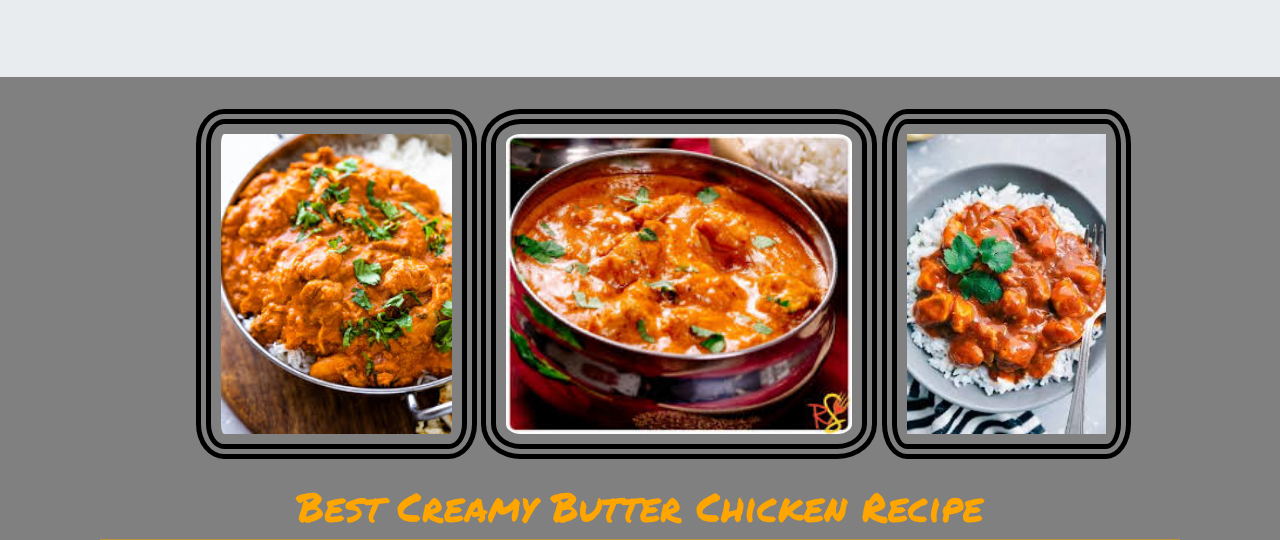
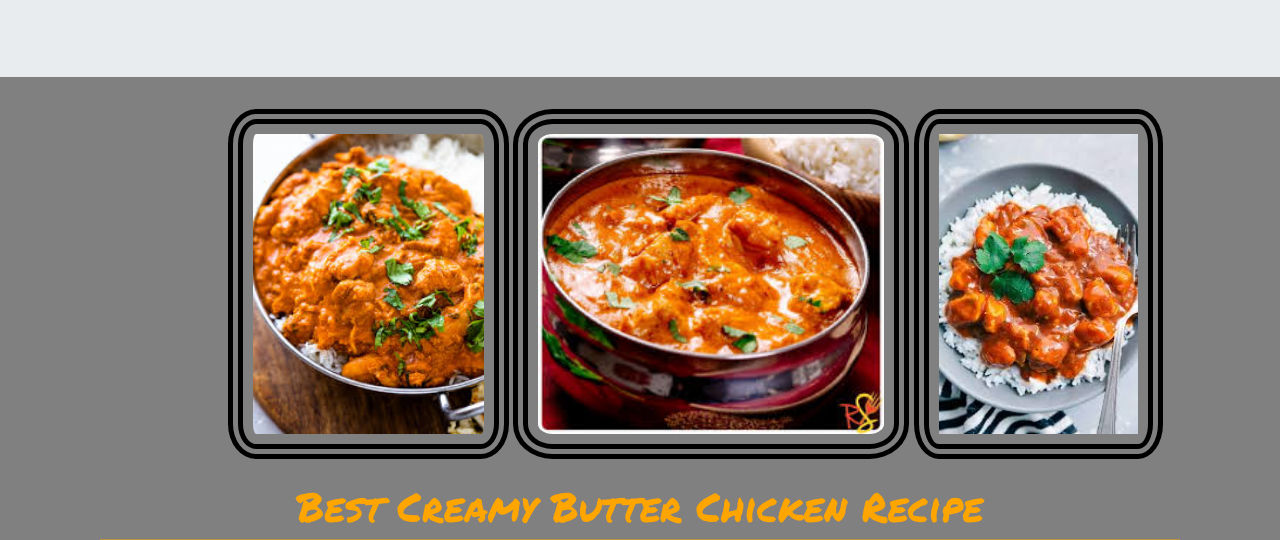
Before and after one commit to ReeceB4/RecipeProject, a plain HTML site: page index.html in a window 1280 px wide. Shown: the part 248-788 px from the top of the page. Drawn offline with nearby package versions, Linux system fonts and the light colour scheme.

Commit message:
Align Jumbofluid

```diff
--- a/css/styles.css
+++ b/css/styles.css
@@ -136,6 +136,9 @@ body{
       margin-left: 500px;
       margin-right: auto;
   }
+  .container{
+      text-align: center;
+  }
 
 
 /* MEDIA QUERIES*/
```
Also changed, not shown: index.html (+2 -2 lines).
